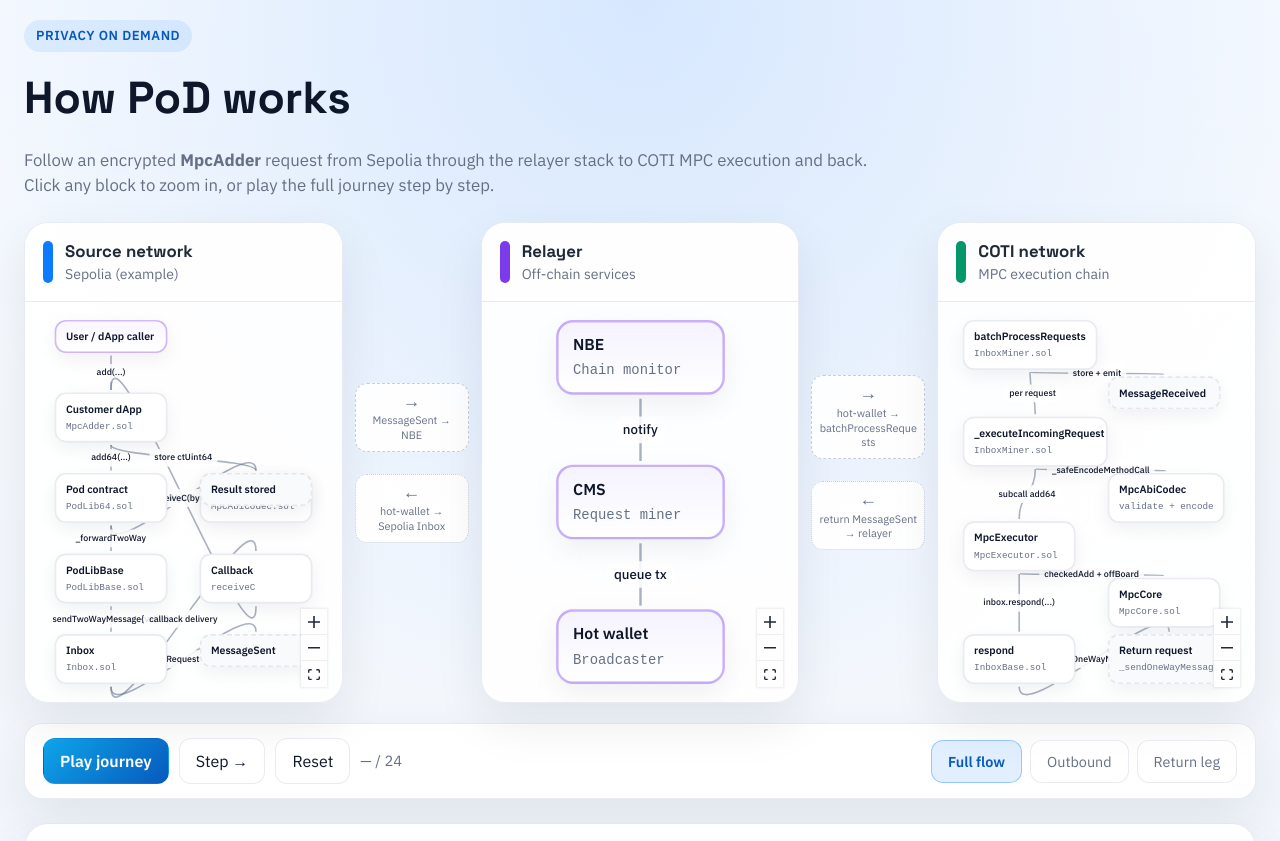
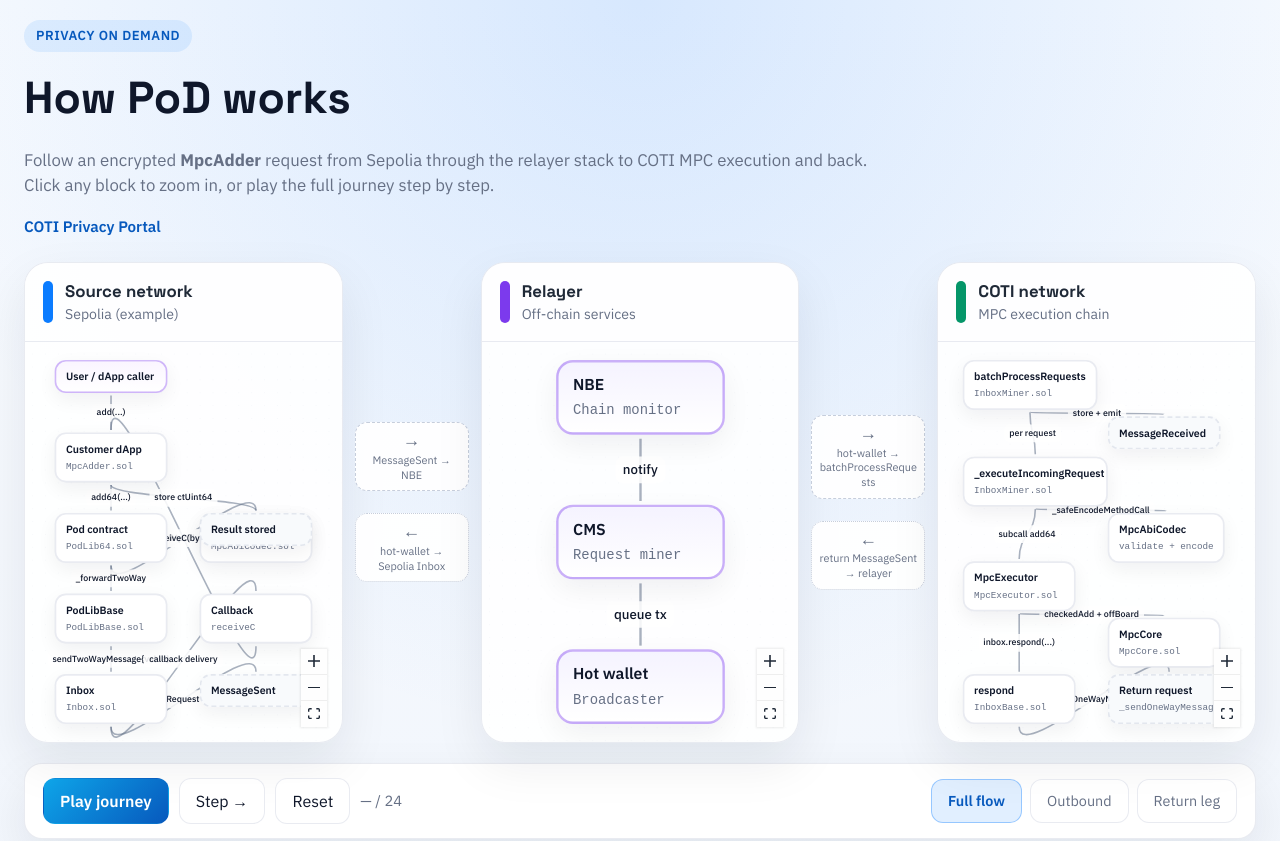
Before and after one commit to coti-io/pod-architecture, a React (Vite) app: page / in a window 1280 px wide. Shown: the top 841 px of the page. Built offline with nearby package versions, Linux system fonts and the light colour scheme.

Commit message:
Add hero links section in OverviewLayout component with associated styles for improved navigation. Introduced flexbox layout for better link presentation and hover effects for enhanced user experience.

```diff
--- a/src/components/OverviewLayout.tsx
+++ b/src/components/OverviewLayout.tsx
@@ -173,6 +173,15 @@
           <br />
           Click any block to zoom in, or play the full journey step by step.
         </p>
+        <nav className="hero-links" aria-label="Related documentation">
+          <a
+            href="https://docs.coti.io/coti-documentation/coti-privacy-portal"
+            target="_blank"
+            rel="noreferrer"
+          >
+            COTI Privacy Portal
+          </a>
+        </nav>
       </header>
 
       <div
--- a/src/styles.css
+++ b/src/styles.css
@@ -115,6 +115,23 @@
   color: var(--ink);
 }
 
+.hero-links {
+  display: flex;
+  flex-wrap: wrap;
+  gap: 10px 18px;
+  margin-top: 16px;
+}
+
+.hero-links a {
+  font-size: 0.95rem;
+  font-weight: 600;
+  text-decoration: none;
+}
+
+.hero-links a:hover {
+  text-decoration: underline;
+}
+
 .hero p {
   color: var(--muted);
   font-size: 1.05rem;
```
